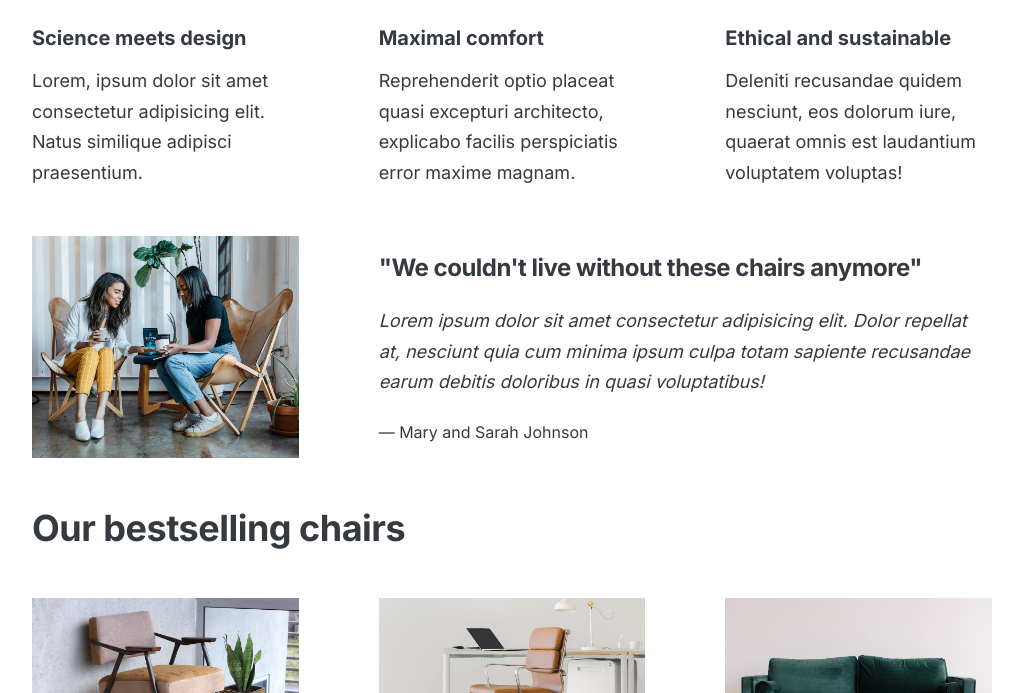
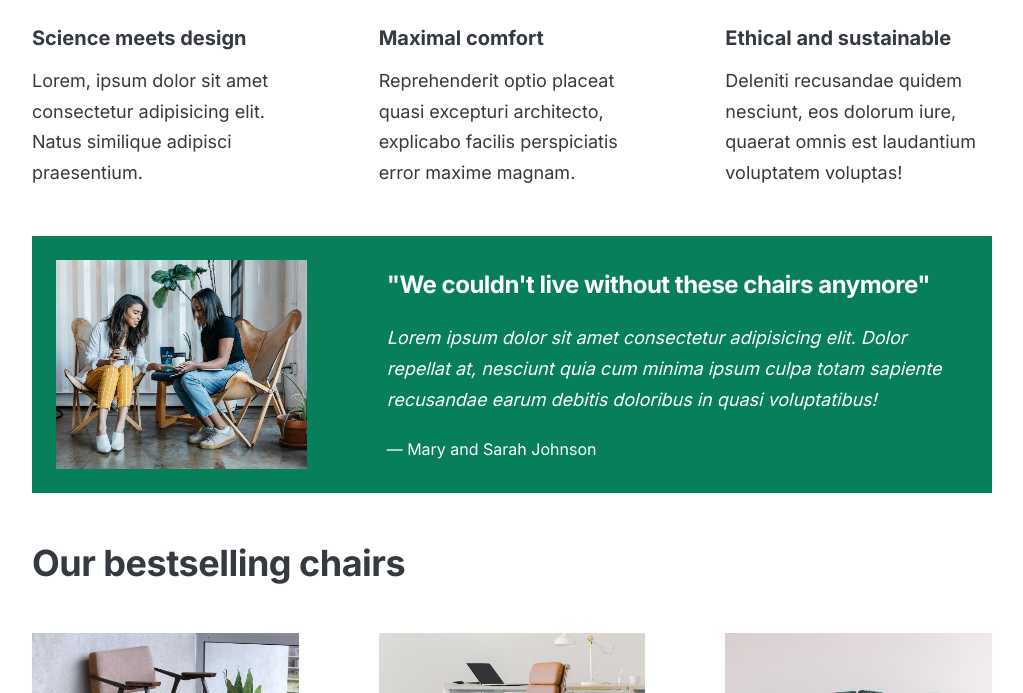
Before and after one commit to kasunweerasinghe/Chair-Shop-Web-Page, a plain HTML site: page index.html in a window 1280 px wide. Shown: the part 602-1295 px from the top of the page, without its empty margins (128-1151 px from the left). Drawn offline with Linux system fonts and the light colour scheme.

Commit message:
add color for body bottom

```diff
--- a/style.css
+++ b/style.css
@@ -23,6 +23,7 @@ Gray Color:- #343a40
 body {
     font-family: 'Inter', sans-serif;
     color: #343a40;
+    border-bottom: 8px solid #087f5b;
 }
 
 .container {
@@ -122,6 +123,9 @@ img {
 
 /* TESTIMONIAL */
 .testimonial-section {
+    background-color: #087f5b;
+    color: #fff;
+    padding: 24px;
 }
 
 .testimonial-box {
```
